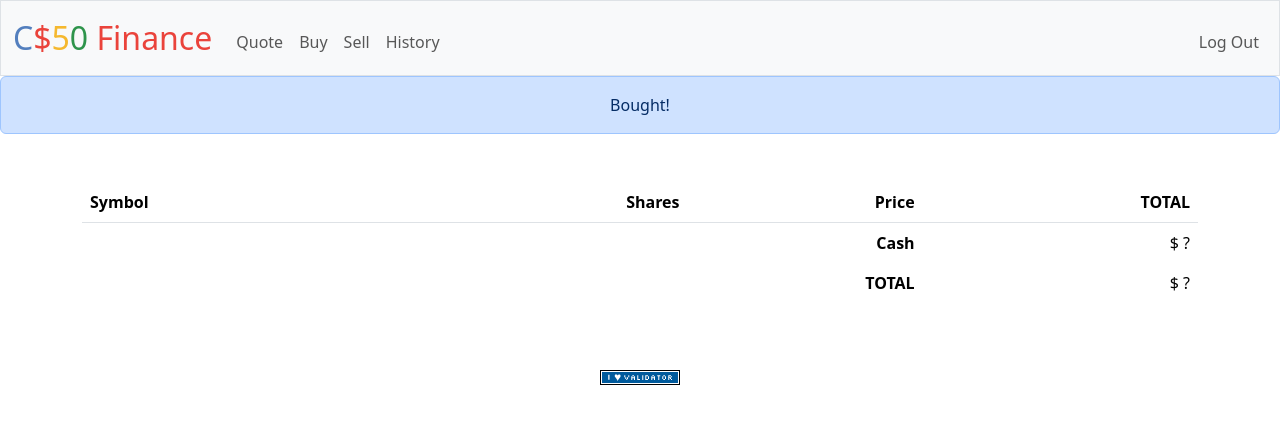
After one commit to jolien21/finance, a Flask app: template templates/index2.html in a window 1280 px wide. The commit adds this page. Shown: the top 424 px of the page. Run offline with Flask 3, Linux system fonts and the light colour scheme; the template is opened without the code that fills it, so the values that code supplies are empty; some libraries are stand-ins or nearby versions.

Commit message:
finished homepage

```diff
--- a/app.py
+++ b/app.py
@@ -40,8 +40,50 @@ def after_request(response):
 @login_required
 def index():
     """Show portfolio of stocks"""
+    try:
+      conn = get_db_connection()
+      cursor = conn.cursor()
 
-    return render_template("index.html")
+      if "user_id" in session:
+        user_id = session["user_id"]
+
+        #get symbols
+        cursor.execute("""
+          SELECT symbol, SUM(amount) AS shares FROM stocks
+          JOIN transactions ON stocks.id = transactions.stock_id
+          WHERE transactions.user_id = ?
+          GROUP BY stocks.symbol
+          """, (user_id,))
+        symbols_and_shares = cursor.fetchall()
+
+        #Create dictonary to store symbols, shares and prices
+        symbols = {}
+        shares = {}
+        prices = {}
+        total_symbols = {}
+
+        for symbol, share_count in symbols_and_shares:
+          symbols[symbol] = symbol
+          shares[symbol] = share_count
+          price = lookup(symbol)
+          prices[symbol] = price["price"]
+          total_symbols[symbol] = round((shares[symbol] * prices[symbol]),2)
+
+        #get cash
+        cursor.execute("SELECT ROUND(cash, 2) FROM users WHERE id = ?", (user_id,))
+        cash = cursor.fetchone()
+
+        total_cash_ = 0
+        for symbol in total_symbols:
+          total_cash_ += float(total_symbols[symbol])
+
+        total_cash = round((total_cash_ + cash[0]), 2)
+
+      else:
+        return apology("user error", 403)
+    finally:
+      conn.close()
+    return render_template("index.html", symbols=symbols, shares=shares, prices=prices, total_symbols=total_symbols, cash=cash, total_cash=total_cash)
 
 
 @app.route("/buy", methods=["GET", "POST"])
--- /dev/null
+++ b/templates/index2.html
@@ -0,0 +1,108 @@
+<!DOCTYPE html>
+<html lang="en"><head>
+
+        <meta charset="utf-8">
+        <meta name="viewport" content="initial-scale=1, width=device-width">
+
+        <!-- http://getbootstrap.com/docs/5.3/ -->
+        <link href="https://cdn.jsdelivr.net/npm/bootstrap@5.3.3/dist/css/bootstrap.min.css" rel="stylesheet" integrity="sha384-QWTKZyjpPEjISv5WaRU9OFeRpok6YctnYmDr5pNlyT2bRjXh0JMhjY6hW+ALEwIH" crossorigin="anonymous">
+        <script src="https://cdn.jsdelivr.net/npm/bootstrap@5.3.3/dist/js/bootstrap.bundle.min.js" integrity="sha384-YvpcrYf0tY3lHB60NNkmXc5s9fDVZLESaAA55NDzOxhy9GkcIdslK1eN7N6jIeHz" crossorigin="anonymous"></script>
+
+        <!-- https://favicon.io/emoji-favicons/money-bag/ -->
+        <link href="/static/favicon.ico" rel="icon">
+
+        <link href="/static/styles.css" rel="stylesheet">
+
+        <title>C$50 Finance:
+    Portfolio
+</title>
+
+    </head>
+
+    <body>
+
+        <nav class="bg-light border navbar navbar-expand-md navbar-light">
+            <div class="container-fluid">
+                <a class="navbar-brand" href="/"><span class="blue">C</span><span class="red">$</span><span class="yellow">5</span><span class="green">0</span> <span class="red">Finance</span></a>
+                <button aria-controls="navbar" aria-expanded="false" aria-label="Toggle navigation" class="navbar-toggler" data-bs-target="#navbar" data-bs-toggle="collapse" type="button">
+                    <span class="navbar-toggler-icon"></span>
+                </button>
+                <div class="collapse navbar-collapse" id="navbar">
+
+                        <ul class="navbar-nav me-auto mt-2">
+                            <li class="nav-item"><a class="nav-link" href="/quote">Quote</a></li>
+                            <li class="nav-item"><a class="nav-link" href="/buy">Buy</a></li>
+                            <li class="nav-item"><a class="nav-link" href="/sell">Sell</a></li>
+                            <li class="nav-item"><a class="nav-link" href="/history">History</a></li>
+                        </ul>
+                        <ul class="navbar-nav ms-auto mt-2">
+                            <li class="nav-item"><a class="nav-link" href="/logout">Log Out</a></li>
+                        </ul>
+
+                </div>
+            </div>
+        </nav>
+
+
+            <header>
+                <div class="alert alert-primary mb-0 text-center" role="alert">
+                    Bought!
+                </div>
+            </header>
+
+
+        <main class="container py-5 text-center">
+
+    <table class="table table-striped">
+        <thead>
+            <tr>
+                <th class="text-start">Symbol</th>
+                <th class="text-end">Shares</th>
+                <th class="text-end">Price</th>
+                <th class="text-end">TOTAL</th>
+            </tr>
+        </thead>
+       <tbody>
+         {% for symbol in symbols %}
+          <tr>
+            <td>{{ symbol[0]}}</td>
+          </tr>
+        {% endfor %}
+        </tbody>
+        <tfoot>
+            <tr>
+                <td class="border-0 fw-bold text-end" colspan="3">Cash</td>
+                <td class="border-0 text-end">$ ?</td>
+            </tr>
+            <tr>
+                <td class="border-0 fw-bold text-end" colspan="3">TOTAL</td>
+                <td class="border-0 w-bold text-end">$ ?</td>
+            </tr>
+        </tfoot>
+    </table>
+
+        </main>
+
+        <footer class="mb-5">
+            <form action="https://validator.w3.org/check" class="text-center" enctype="multipart/form-data" method="post" target="_blank">
+                <input name="doctype" type="hidden" value="HTML5">
+                <input name="fragment" type="hidden">
+                <input alt="Validate" src="/static/I_heart_validator.png" type="image"> <!-- https://validator.w3.org/ -->
+            </form>
+            <script>
+                document.addEventListener('DOMContentLoaded', function() {
+                    // Adapted from https://stackoverflow.com/a/10162353
+                    const html = '<!DOCTYPE ' +
+                    document.doctype.name +
+                    (document.doctype.publicId ? ' PUBLIC "' + document.doctype.publicId + '"' : '') +
+                    (!document.doctype.publicId && document.doctype.systemId ? ' SYSTEM' : '') +
+                    (document.doctype.systemId ? ' "' + document.doctype.systemId + '"' : '') +
+                    '>\n' + document.documentElement.outerHTML;
+                    document.querySelector('form[action="https://validator.w3.org/check"] > input[name="fragment"]').value = html;
+                });
+            </script>
+        </footer>
+
+
+
+</body></html>
```
Also changed, not shown: templates/index.html (+16 -91 lines), finance.db, 2 other files.
